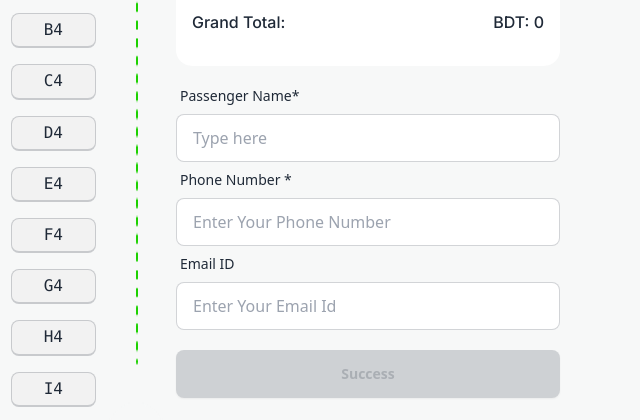
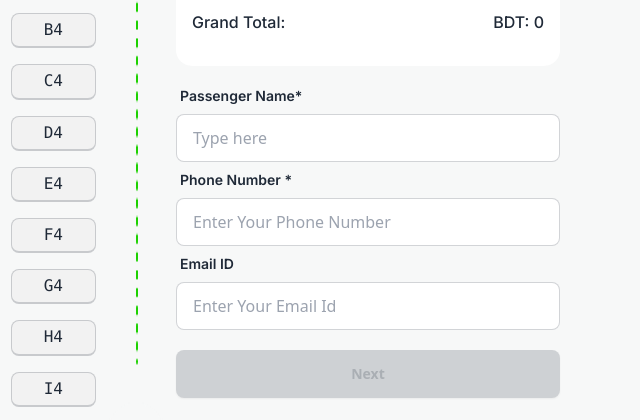
Before and after one commit to shohelrana2002/Assignment_5, a plain HTML site: page index.html in a window 1280 px wide. Shown: the part 2477-2897 px from the top of the page, 640-1280 px from the left. Drawn offline with nearby package versions, Linux system fonts and the light colour scheme.

Commit message:
all complate

```diff
--- a/index.html
+++ b/index.html
@@ -81,7 +81,6 @@
         </div>
         <div class="navbar-end">
           <a
-            href="#kbd"
             class="btn real-sheba bg-[#1DD10019] text-xl font-bold text-center pt-2 pb-9 pl-5 pr-5 text-green-500"
             >Bus<i class="fa-solid fa-bus"></i
           ></a>
@@ -576,7 +575,9 @@
                   <section class="my-3">
                     <label class="form-control w-full">
                       <div class="label">
-                        <span class="label-text">Passenger Name*</span>
+                        <span class="label-text inter font-semibold"
+                          >Passenger Name*</span
+                        >
                       </div>
                       <input
                         type="text"
@@ -586,7 +587,9 @@
                     </label>
                     <label class="form-control w-full">
                       <div class="label">
-                        <span class="label-text">Phone Number *</span>
+                        <span class="label-text inter font-semibold"
+                          >Phone Number *</span
+                        >
                       </div>
                       <input
                         type="tel"
@@ -598,7 +601,9 @@
                     </label>
                     <label class="form-control w-full">
                       <div class="label">
-                        <span class="label-text">Email ID</span>
+                        <span class="label-text inter font-semibold"
+                          >Email ID</span
+                        >
                       </div>
                       <input
                         type="email"
@@ -610,9 +615,9 @@
                       onclick="btnsClicked()"
                       disabled
                       id="btn-success "
-                      class="btn btn-success my-5 w-full bg-[#1DD100]"
+                      class="btn btn-success text-white my-5 w-full bg-[#1DD100]"
                     >
-                      Success
+                      Next
                     </button>
                   </section>
                   <!-- input filed end -->
```
